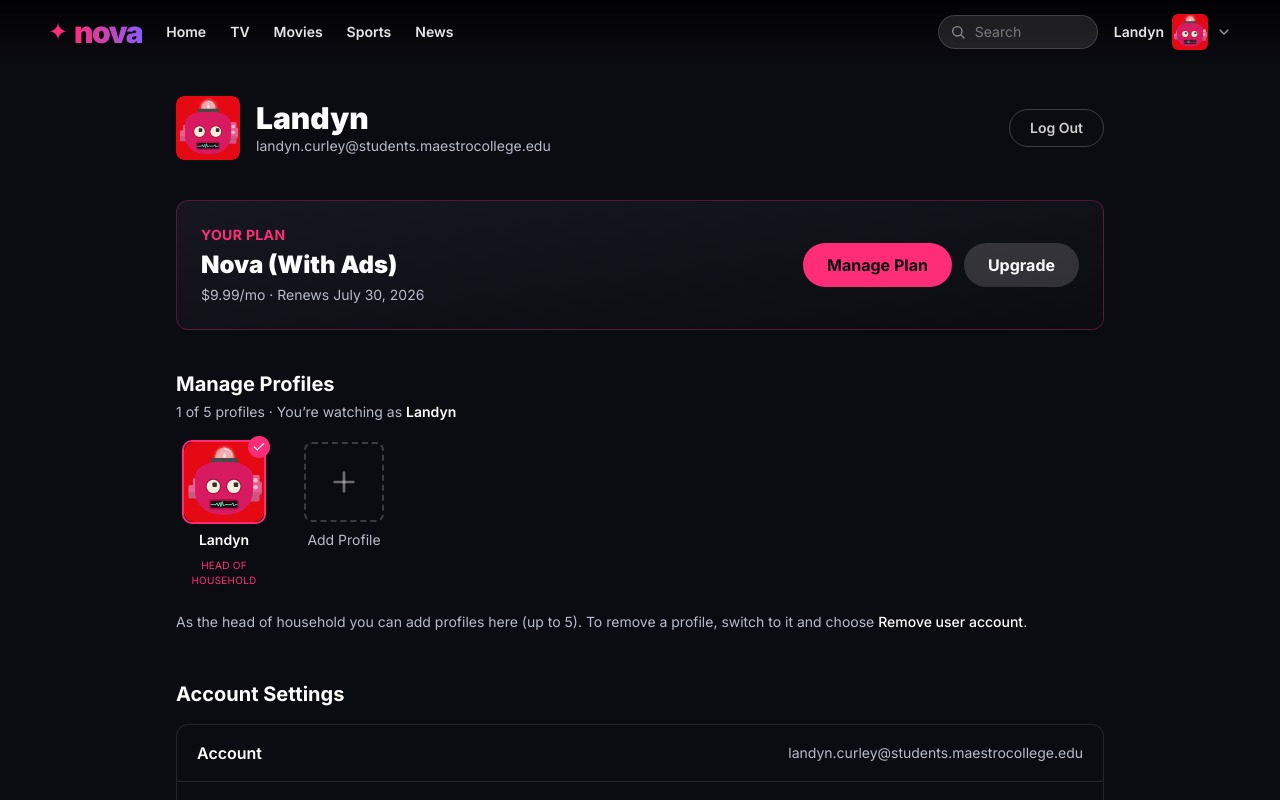
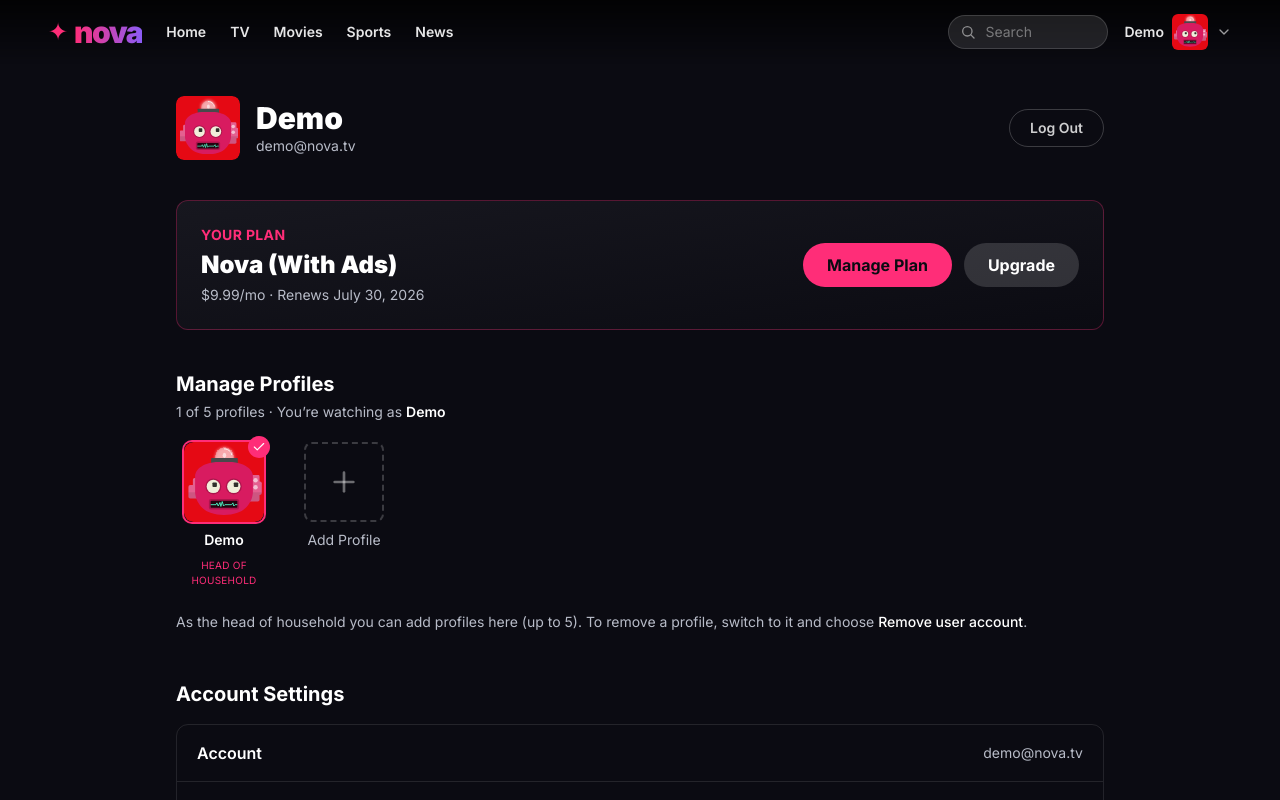
Before and after one commit to landynleecurley/nova, a Next.js app: page /account in a window 1280 px wide. Shown: the top 800 px of the page. Built offline with nearby package versions, Linux system fonts and the light colour scheme.

Commit message:
Use a generic Demo account instead of personal name/email

```diff
--- a/app/account/page.js
+++ b/app/account/page.js
@@ -10,7 +10,7 @@ const PLAN = {
 };
 
 const SETTINGS = [
-  { label: "Account", value: "landyn.curley@students.maestrocollege.edu" },
+  { label: "Account", value: "demo@nova.tv" },
   { label: "Password", value: "••••••••••" },
   { label: "Subscription", value: `${PLAN.name} — ${PLAN.price}` },
   { label: "Payment", value: "Visa ending in 4242" },
@@ -26,7 +26,7 @@ export default function AccountPage() {
         <AvatarPicker size="lg" />
         <div className="min-w-0">
           <ProfileName className="block text-2xl md:text-3xl font-black truncate" />
-          <p className="text-nova-gray text-xs sm:text-sm truncate">landyn.curley@students.maestrocollege.edu</p>
+          <p className="text-nova-gray text-xs sm:text-sm truncate">demo@nova.tv</p>
         </div>
         <button className="ml-auto shrink-0 text-sm font-semibold text-white/80 hover:text-nova-pink border border-white/20 rounded-full px-4 sm:px-5 py-2">
           Log Out
--- a/app/components/Navbar.js
+++ b/app/components/Navbar.js
@@ -15,7 +15,7 @@ const LINKS = [
   { label: "News", href: "/browse?type=tv" },
 ];
 
-const USER_EMAIL = "landyn.curley@students.maestrocollege.edu";
+const USER_EMAIL = "demo@nova.tv";
 
 export default function Navbar() {
   const [scrolled, setScrolled] = useState(false);
--- a/app/components/useProfiles.js
+++ b/app/components/useProfiles.js
@@ -3,11 +3,11 @@
 import { useEffect, useState } from "react";
 import { DEFAULT_AVATAR } from "../../lib/avatars";
 
-const KEY = "nova_profiles_v1";
+const KEY = "nova_profiles_v2";
 export const MAX_PROFILES = 5;
 
 const DEFAULT_STATE = {
-  profiles: [{ id: "owner", name: "Landyn", avatar: DEFAULT_AVATAR, owner: true }],
+  profiles: [{ id: "owner", name: "Demo", avatar: DEFAULT_AVATAR, owner: true }],
   activeId: "owner",
 };
 
```
